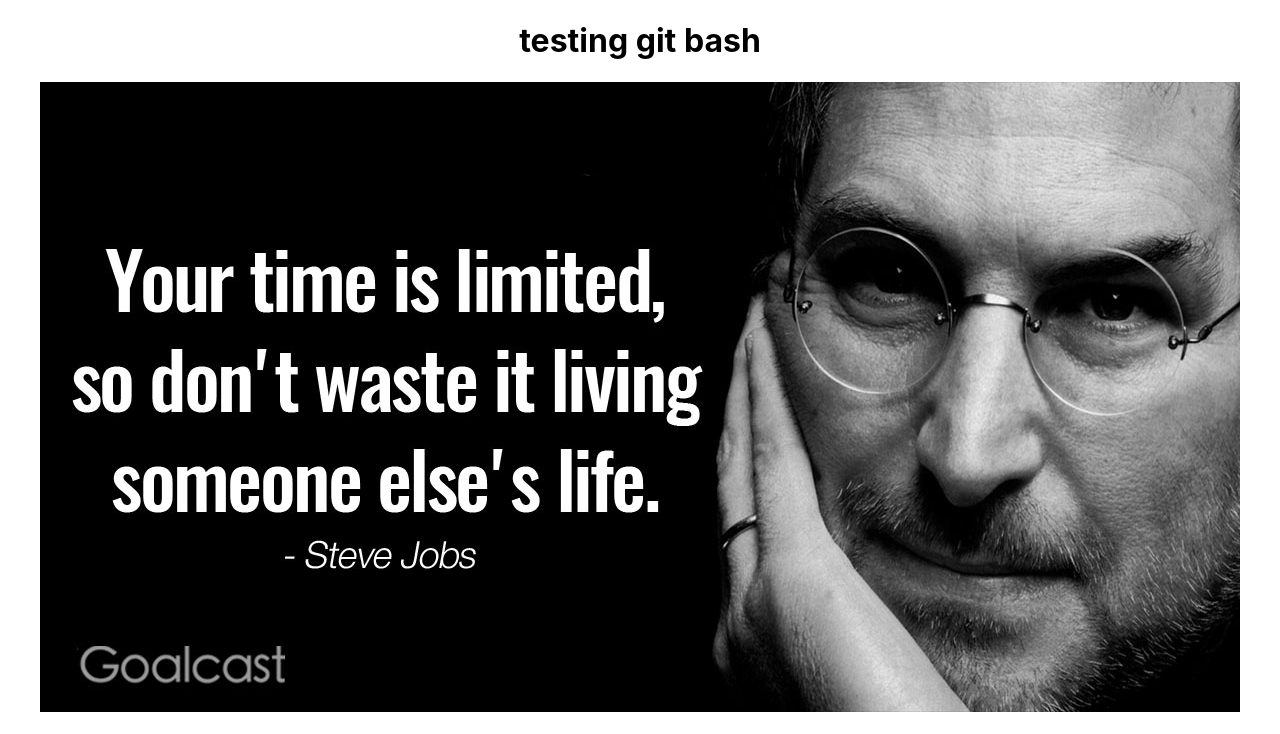
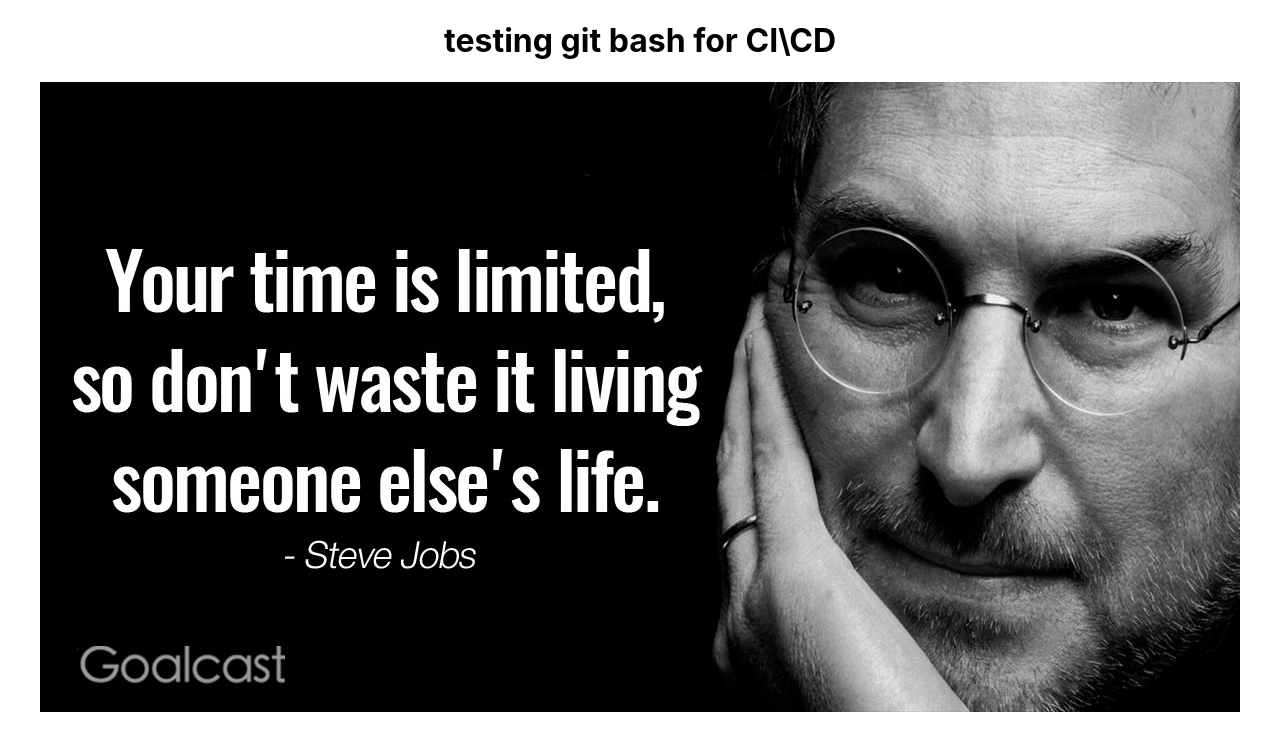
Before and after one commit to SudeshSharma/githubtest, a React (Create React App) app: page / in a window 1280 px wide. Shown: the top 734 px of the page. Built offline with nearby package versions, Linux system fonts and the light colour scheme.

Commit message:
Update App.js
write CI\CD

```diff
--- a/src/App.js
+++ b/src/App.js
@@ -8,7 +8,7 @@ class App extends React.Component {
   render() {
   return (
     <div className="App">
-     <h1>testing git bash</h1>
+     <h1>testing git bash for CI\CD</h1>
         <Images/>
     </div>
   );
```
